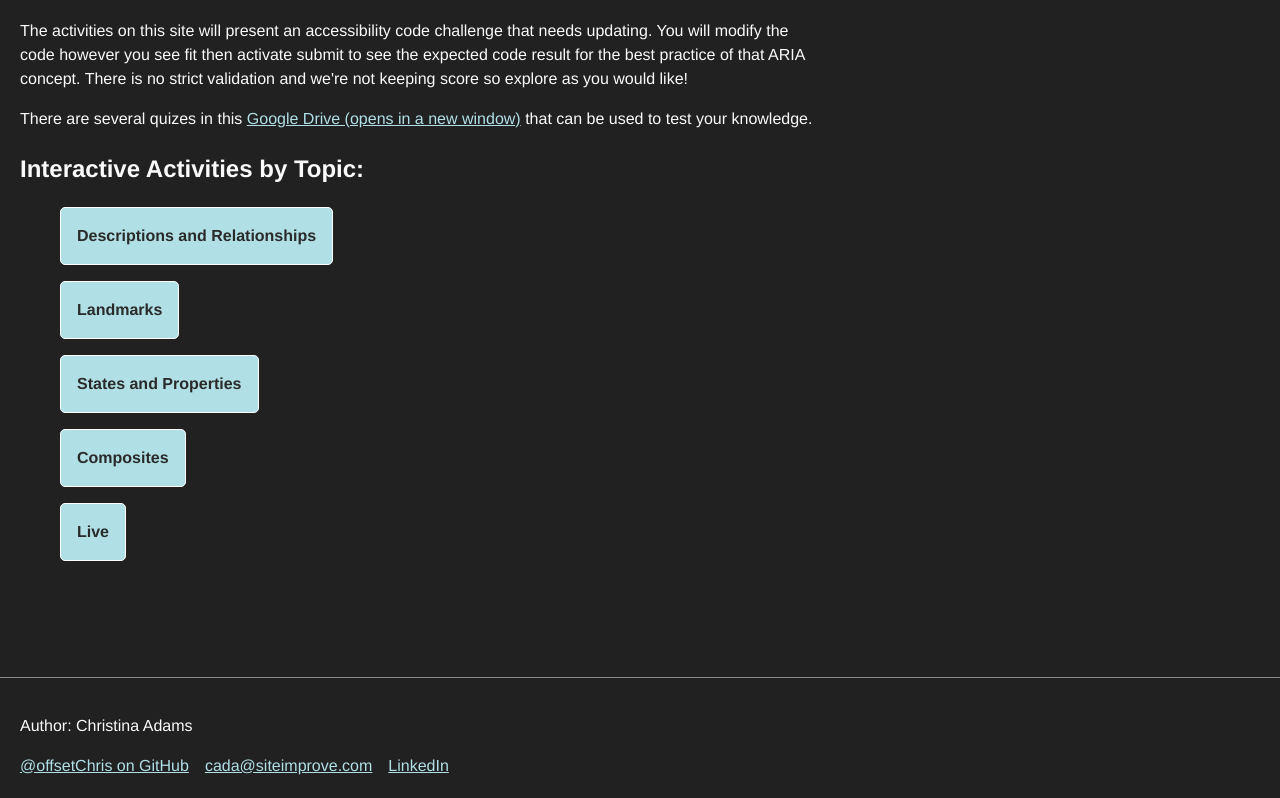
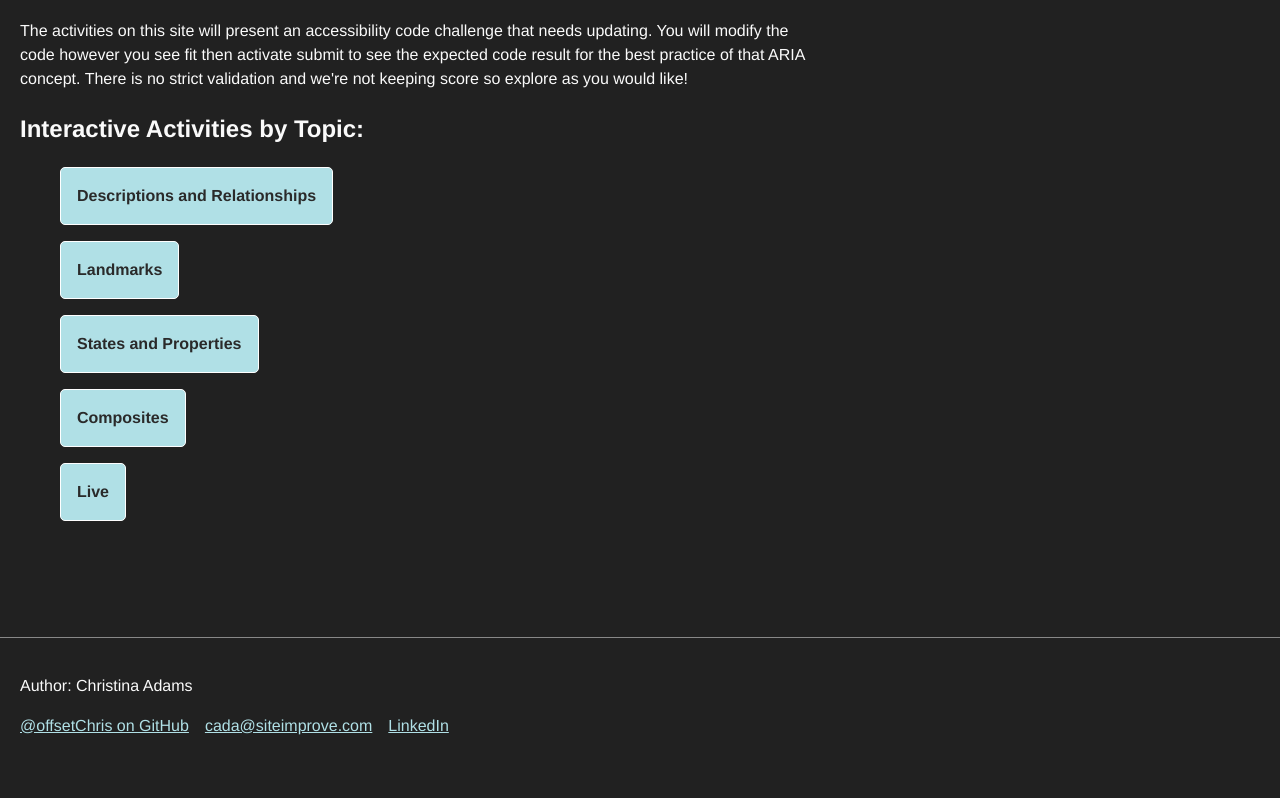
Before and after one commit to offsetChris/frontier-aria-workshop, a website: page index.html in a window 1280 px wide. Shown: the part 92-890 px from the top of the page. After the commit the page ends 850 px from the top, so only its background shows below. Drawn offline with Linux system fonts and the light colour scheme.

Commit message:
removed quiz reference

```diff
--- a/index.html
+++ b/index.html
@@ -10,9 +10,6 @@
     <main>
       <h1>WAI-ARIA Workshop</h1>
       <p class="introduction">The activities on this site will present an accessibility code challenge that needs updating. You will modify the code however you see fit then activate submit to see the expected code result for the best practice of that ARIA concept. There is no strict validation and we're not keeping score so explore as you would like!</p>
-
-      <p>There are several quizes in this <a href="https://drive.google.com/drive/folders/1Z0nNIuHrkujFTO4Bo8BVX0uSORT7BzYP?usp=sharing" target="_blank">Google Drive (opens in a new window)</a> that can be used to test your knowledge.</p>
-
 
       <section>
         <h2>Interactive Activities by Topic:</h2>
```
